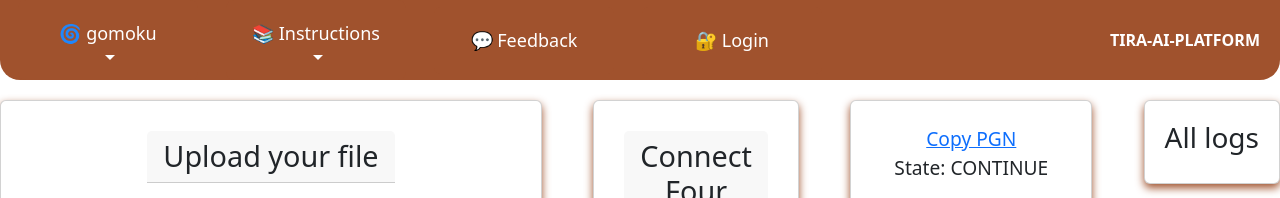
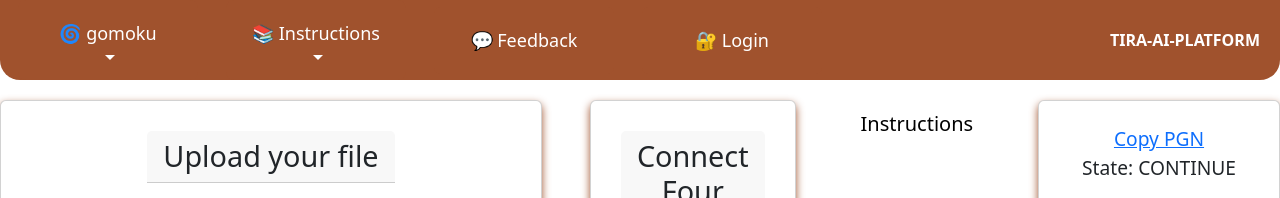
Before and after one commit to game-ai-platform-team/tira-ai-platform, a React (Vite) app in the folder frontend/: page /gomoku in a window 1280 px wide. Shown: the top 198 px of the page. Built offline with nearby package versions, Linux system fonts and the light colour scheme; what kokopu would draw is missing.

Commit message:
Feat(#131): Instructions dropdown opens a new tab
Co-authored-by: Emilia Kupsanen <92013457+emlyy@users.noreply.github.com>
Co-authored-by: Eljas Veijalainen <114503308+EljasV@users.noreply.github.com>

```diff
--- a/frontend/src/components/GameView.tsx
+++ b/frontend/src/components/GameView.tsx
@@ -8,6 +8,7 @@ import TimeChart from "./TimeChart";
 import CSVCreator from "./CSVCreator.tsx";
 import { LogBox } from "./LogBox.tsx";
 import PlayerStats from "./PlayerStats.tsx";
+import { Button } from "react-bootstrap";
 import Chessboard from "./Chessboard.tsx";
 import CFourboard from "./CFourboard.tsx";
 
@@ -49,6 +50,41 @@ function GameView(props: GameViewProps) {
                 <SubmitForm />
             </div>
             {gameBoard}
+            <Button
+                onClick={() => {
+                    let instructionsWindow = undefined;
+                    if (props.game === "chess") {
+                        instructionsWindow = window.open(
+                            "chessmanual",
+                            "_blank",
+                            "width=600,height=400",
+                        );
+                    }
+                    if (props.game === "connect_four") {
+                        instructionsWindow = window.open(
+                            "cfourmanual",
+                            "_blank",
+                            "width=600,height=400",
+                        );
+                    }
+
+                    if (
+                        instructionsWindow !== undefined &&
+                        instructionsWindow !== null
+                    ) {
+                        instructionsWindow.focus();
+                    } else {
+                        console.error("Popup blocked by browser");
+                    }
+                }}
+                className="instruction-button"
+                variant="flat"
+                size="lg"
+                aria-label="Instructions"
+                style={{ color: "black" }}
+            >
+                Instructions
+            </Button>
 
             <div className="card">
                 <MoveList handleCopyPGN={handleCopyPGN} />
--- a/frontend/src/components/NavigationBar.tsx
+++ b/frontend/src/components/NavigationBar.tsx
@@ -51,14 +51,14 @@ const NavigationBar = () => {
                     {"📚 Instructions "}
                 </Dropdown.Toggle>
 
-                <DropdownMenu aria-label="Available games">
-                    <Dropdown.Item as={Link} to="/">
+                <DropdownMenu aria-label="Available instructions">
+                    <Dropdown.Item href="/" target="_blank">
                         📖 General
                     </Dropdown.Item>
-                    <Dropdown.Item as={Link} to="/chessmanual">
+                    <Dropdown.Item href="/chessmanual" target="_blank">
                         ♟️ Chess
                     </Dropdown.Item>
-                    <Dropdown.Item as={Link} to="/cfourmanual">
+                    <Dropdown.Item href="/cfourmanual" target="_blank">
                         🔴 Connect four
                     </Dropdown.Item>
                 </DropdownMenu>
--- a/frontend/src/scss/NavigationBar.scss
+++ b/frontend/src/scss/NavigationBar.scss
@@ -28,6 +28,7 @@
     position: relative;
     width: 180px;
     text-align: center;
+    flex-wrap: nowrap;
 }
 
 #nav-button:hover {
```
